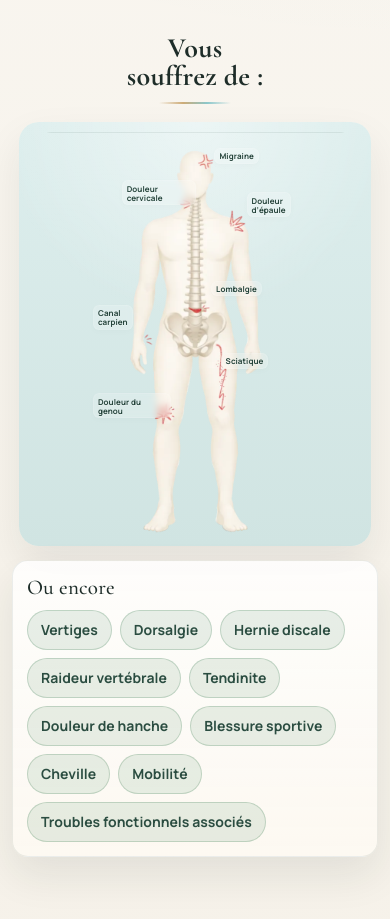
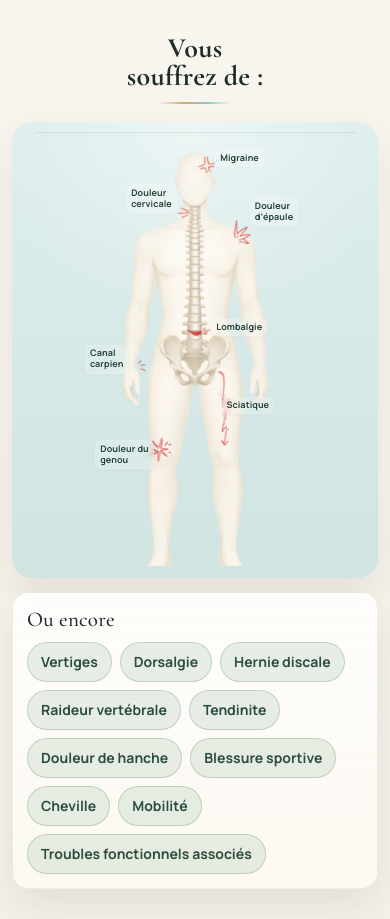
Before and after one commit to bastienhaderle1-debug/Haderl-Carol-Anne-Chiropraxie, a plain HTML site: page Site Laly/index.html in a window 390 px wide. Shown: the part 980-1899 px from the top of the page. Drawn offline with nearby package versions, Linux system fonts and the light colour scheme.

Commit message:
Adjust body map mobile labels

```diff
--- a/Site Laly/assets/css/index.css
+++ b/Site Laly/assets/css/index.css
@@ -726,12 +726,24 @@
 }
 
 .bodymap__tag--migraines{ top:4%; right:30%; }
-.bodymap__tag--cervicale{ top:12%; left:27%; max-width:clamp(74px, 21cqi, 100px); white-space:normal; }
+.bodymap__tag--cervicale{ top:12%; left:30%; white-space:normal; }
 .bodymap__tag--epaule{ top:15%; right:20%; max-width:clamp(118px, 38cqi, 240px); }
 .bodymap__tag--lombalgie{ top:37%; right:29%; }
 .bodymap__tag--carpien{ top:43%; left:18%; }
-.bodymap__tag--genoux{ top:65%; left:18%; max-width:clamp(78px, 23cqi, 116px); white-space:normal; }
+.bodymap__tag--genoux{ top:65%; left:21%; white-space:normal; }
 .bodymap__tag--sciatique{ top:55%; right:27%; }
+
+.bodymap__tag--cervicale,
+.bodymap__tag--epaule,
+.bodymap__tag--carpien,
+.bodymap__tag--genoux{
+  display:inline;
+  width:auto;
+  max-width:none;
+  line-height:1.22;
+  box-decoration-break:clone;
+  -webkit-box-decoration-break:clone;
+}
 
 @container (min-width:360px){
   .bodymap__tag{
@@ -740,17 +752,10 @@
     padding:clamp(3px, .95cqi, 4px) clamp(5px, 1.3cqi, 6px);
   }
 
-  .bodymap__tag--cervicale{
-    max-width:clamp(82px, 22cqi, 96px);
-  }
-
   .bodymap__tag--epaule{
     max-width:clamp(134px, 39cqi, 210px);
   }
 
-  .bodymap__tag--genoux{
-    max-width:clamp(84px, 24cqi, 108px);
-  }
 }
 
 @container (min-width:430px){
@@ -760,17 +765,10 @@
     padding:clamp(4px, 1.05cqi, 5px) clamp(6px, 1.5cqi, 7px);
   }
 
-  .bodymap__tag--cervicale{
-    max-width:clamp(88px, 24cqi, 100px);
-  }
-
   .bodymap__tag--epaule{
     max-width:clamp(148px, 42cqi, 240px);
   }
 
-  .bodymap__tag--genoux{
-    max-width:clamp(88px, 25cqi, 116px);
-  }
 }
 
 .bodymap__locker{
@@ -1527,24 +1525,29 @@
   }
 
   .bodymap__figure{
-    width:min(374px, 100%);
-    padding:10px 10px 12px;
+    width:min(410px, 100%);
+    padding:11px 11px 13px;
   }
 
   .bodymap__canvas{
-    max-width:330px;
+    max-width:360px;
   }
 
   .bodymap__tag{
-    font-size:clamp(8px, 2.2cqi, 11px);
-    border-radius:clamp(6px, 1.9cqi, 8px);
-    padding:clamp(2px, .7cqi, 3px) clamp(4px, 1.05cqi, 5px);
-  }
+    font-size:clamp(9.5px, 2.5cqi, 12.5px);
+    border-radius:clamp(6px, 2cqi, 8px);
+    padding:clamp(2px, .82cqi, 3px) clamp(4px, 1.18cqi, 5px);
+  }
+
+  .bodymap__tag--carpien{ top:47%; }
+  .bodymap__tag--lombalgie{ top:41%; }
+  .bodymap__tag--sciatique{ top:59%; }
+  .bodymap__tag--genoux{ top:69%; }
 
   .bodymap__image{
     width:100%;
     border-radius:18px;
-    transform:scale(1.08);
+    transform:scale(1.13);
     object-position:center 44%;
   }
 
@@ -1625,6 +1628,13 @@
   }
 }
 
+@media (max-width:520px){
+  .bodymap__tag--carpien{ top:48%; }
+  .bodymap__tag--lombalgie{ top:42%; }
+  .bodymap__tag--sciatique{ top:60%; }
+  .bodymap__tag--genoux{ top:70%; }
+}
+
 @media (max-width:420px){
   .hero{
     aspect-ratio:10 / 15;
@@ -1643,16 +1653,27 @@
   }
 
   .bodymap__figure{
-    width:min(352px, 100%);
-    padding:10px 8px 12px;
+    width:min(386px, 100%);
+    padding:10px 9px 12px;
   }
 
   .bodymap__canvas{
-    max-width:319px;
-  }
+    max-width:344px;
+  }
+
+  .bodymap__tag{
+    font-size:clamp(9px, 2.45cqi, 12px);
+    border-radius:clamp(6px, 1.95cqi, 8px);
+    padding:clamp(2px, .78cqi, 3px) clamp(4px, 1.14cqi, 5px);
+  }
+
+  .bodymap__tag--carpien{ top:49%; }
+  .bodymap__tag--lombalgie{ top:43%; }
+  .bodymap__tag--sciatique{ top:61%; }
+  .bodymap__tag--genoux{ top:71%; }
 
   .bodymap__image{
-    transform:scale(1.09);
+    transform:scale(1.14);
     object-position:center 43%;
   }
 
@@ -1777,9 +1798,9 @@
   }
 
   .bodymap__tag{
-    font-size:clamp(9px, 1.65cqi, 12px);
+    font-size:clamp(10px, 1.8cqi, 13px);
     border-radius:clamp(7px, 1.9cqi, 9px);
-    padding:clamp(3px, .75cqi, 4px) clamp(5px, 1.1cqi, 6px);
+    padding:clamp(3px, .82cqi, 4px) clamp(5px, 1.16cqi, 6px);
   }
 
   .bodymap__locker{
--- a/Site Laly/index.html
+++ b/Site Laly/index.html
@@ -231,7 +231,7 @@
             <button class="bodymap__tag bodymap__tag--cervicale" type="button"
                     data-title="Douleur cervicale"
                     data-text="La chiropraxie vise à restaurer la mobilité du rachis cervical et à diminuer les tensions musculaires responsables des blocages.">
-              Douleur cervicale
+              Douleur<br>cervicale
             </button>
 
             <button class="bodymap__tag bodymap__tag--epaule" type="button"
@@ -255,7 +255,7 @@
             <button class="bodymap__tag bodymap__tag--genoux" type="button"
                     data-title="Douleur du genou"
                     data-text="L’analyse du genou inclut aussi cheville, hanche et bassin afin de corriger les appuis et limiter les contraintes.">
-              Douleur du genou
+              Douleur du<br>genou
             </button>
 
             <button class="bodymap__tag bodymap__tag--sciatique" type="button"
```
